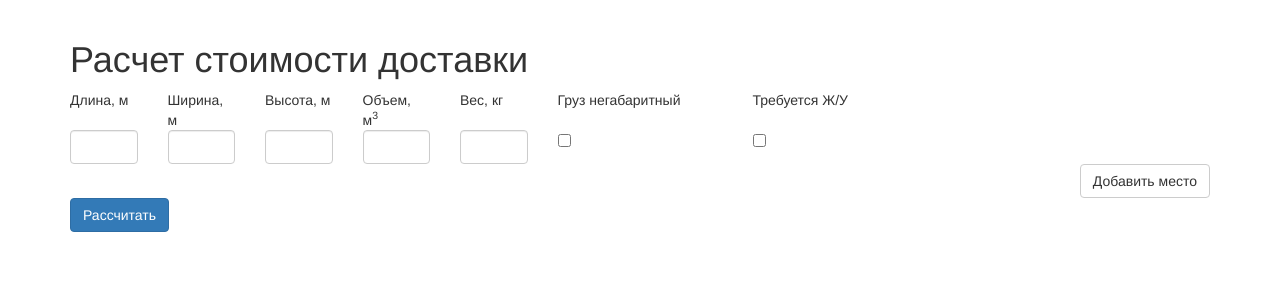
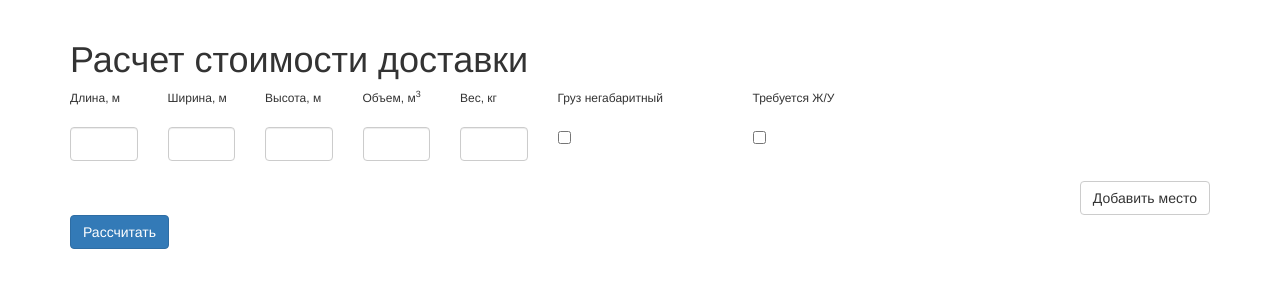
Before and after one commit to zlodiak/shipping_form, a PHP site: page / in a window 1280 px wide. Shown: the top 300 px of the page. Run offline with PHP 8.4, Linux system fonts and the light colour scheme.

Commit message:
paddings add

```diff
--- a/css/styles.css
+++ b/css/styles.css
@@ -27,6 +27,11 @@ INFO:
 	border: 1px solid #ccc;
 }
 
+.places_labels_box{
+	padding-bottom: 20px;
+
+	font-size: 12px;
+}
 
 
 /****************************************************************************** GLOBAL_layout */
@@ -34,4 +39,7 @@ INFO:
 
 
 
-/****************************************************************************** GLOBAL_blocks: payment_modal */
+/****************************************************************************** GLOBAL_blocks: places_area */
+.places_area .row{
+	padding-bottom: 20px;
+}
--- a/js/project/collections/collections.js
+++ b/js/project/collections/collections.js
@@ -6,7 +6,7 @@ APP.PlacesCollection = Backbone.Collection.extend({
     var idPlaceMax = 0,
         idPlaceCurrent;
 
-    APP.placeCollection.each(function(model) {
+    APP.placesCollection.each(function(model) {
       idPlaceCurrent = parseInt(model.get('idPlace'));
       if(idPlaceCurrent >= idPlaceMax) { idPlaceMax = idPlaceCurrent + 1 };
     }, this );
--- a/js/project/tpls/tpls.php
+++ b/js/project/tpls/tpls.php
@@ -4,7 +4,7 @@
       <div class="col-xs-12"><h1>Расчет стоимости доставки</h1></div>
     </div>
 
-    <div class="row" id="cargoLabelsBox">
+    <div class="row places_labels_box" id="placesLabelsBox">
       <div class="col-xs-1">Длина, м</div>
       <div class="col-xs-1">Ширина, м</div>
       <div class="col-xs-1">Высота, м</div>
--- a/js/project/views/placeViews.js
+++ b/js/project/views/placeViews.js
@@ -1,11 +1,10 @@
 APP.PlaceView = Backbone.View.extend({
 
   initialize: function(addPlaceBtn) {
-    var idPlace =
+    var idPlace = APP.placesCollection.getNewIdPlace();
 
-    this.model = new APP.PlaceModel();
+    this.model = new APP.PlaceModel({idPlace: idPlace});
     APP.placesCollection.add(this.model);
-    console.log(APP.placesCollection)
 
     this.addPlaceBtn = addPlaceBtn ? false : true;
   },
@@ -31,8 +30,6 @@ APP.PlaceView = Backbone.View.extend({
   delPlace: function() {
     this.$el.find('.del_place_box').closest('.place_unit').remove();
     this.model.destroy();
-
-    console.log(APP.placesCollection)
   },
 
 });
```
